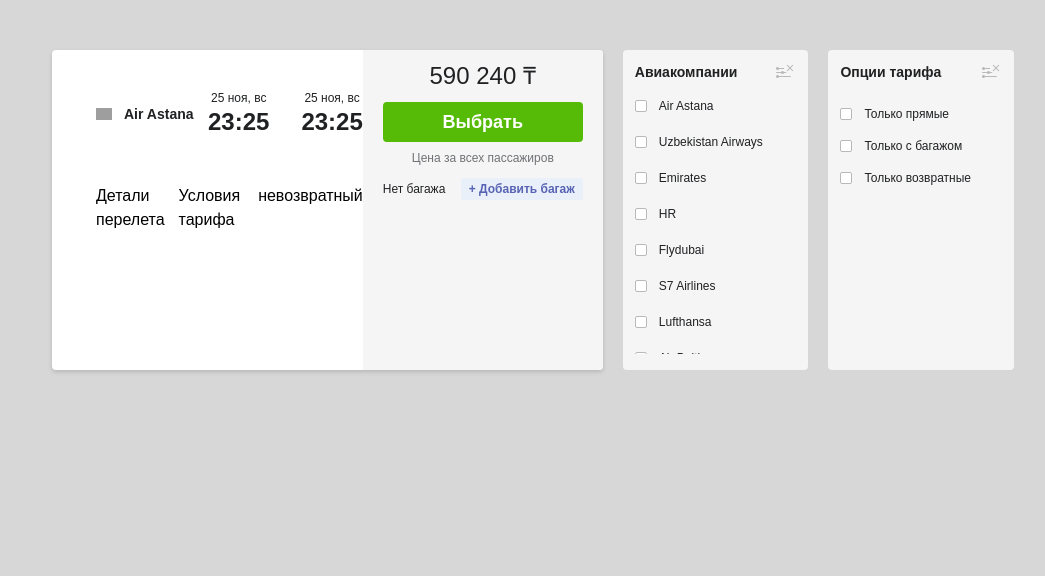
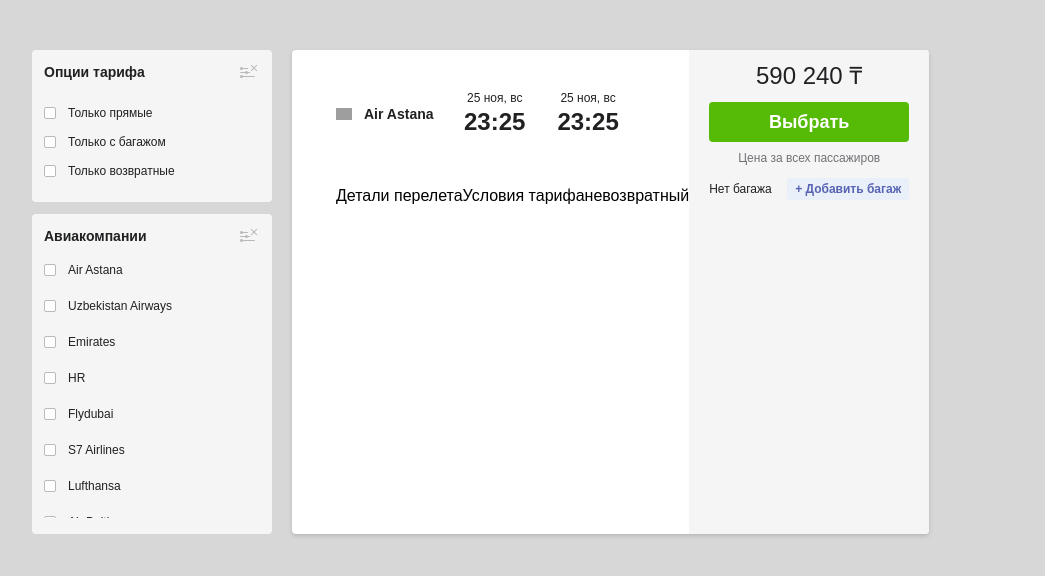
Before and after one commit to alen-ich/aviata-task, a Vue app: page / in a window 1280 px wide. Shown: the top 576 px of the page, without its empty margins (117-1162 px from the left). Built offline with nearby package versions, Linux system fonts and the light colour scheme; grey boxes are pictures that could not be loaded.

Commit message:
fix: layout filters

```diff
--- a/src/App.vue
+++ b/src/App.vue
@@ -24,10 +24,11 @@ const readJSON = () => {
 
 <template>
   <div class="flex gap-x-5">
-    <div class="flex flex-col"></div>
+    <div class="flex flex-col gap-y-3">
+      <OptionsFilter />
+      <CompanyFilter :airlines="dataAirlines" />
+    </div>
     <TicketList msg="Vite + Vue" />
-    <CompanyFilter :airlines="dataAirlines"/>
-    <OptionsFilter />
   </div>
 </template>
 
--- a/src/components/OptionsFilter.vue
+++ b/src/components/OptionsFilter.vue
@@ -24,7 +24,7 @@ const resetFilters = () => {
 </script>
 
 <template>
-    <div class="flex flex-col bg-beige text-deep-dark pt-3 px-3 pb-4 gap-y-4 w-60 h-80 rounded">
+    <div class="flex flex-col bg-beige text-deep-dark pt-3 px-3 pb-4 gap-y-4 w-60 h-[152px] rounded">
         <div class="flex justify-between items-center">
             <h4 class="text-sm font-bold">Опции тарифа</h4>
             <button type="button" id="close-filter" @click="resetFilters">
```
